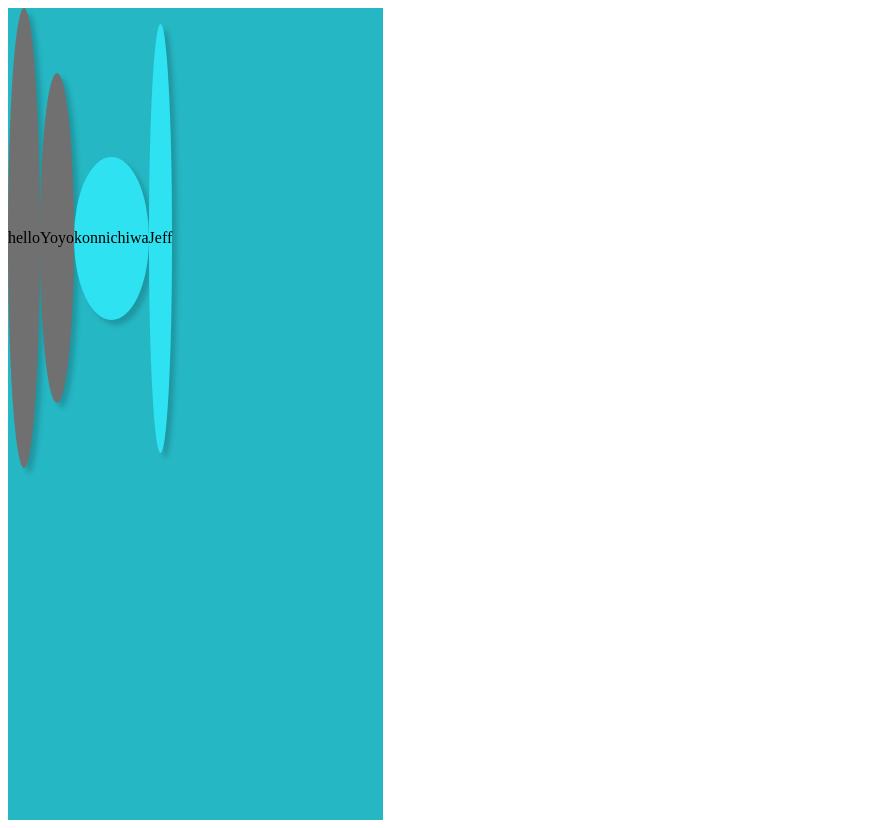
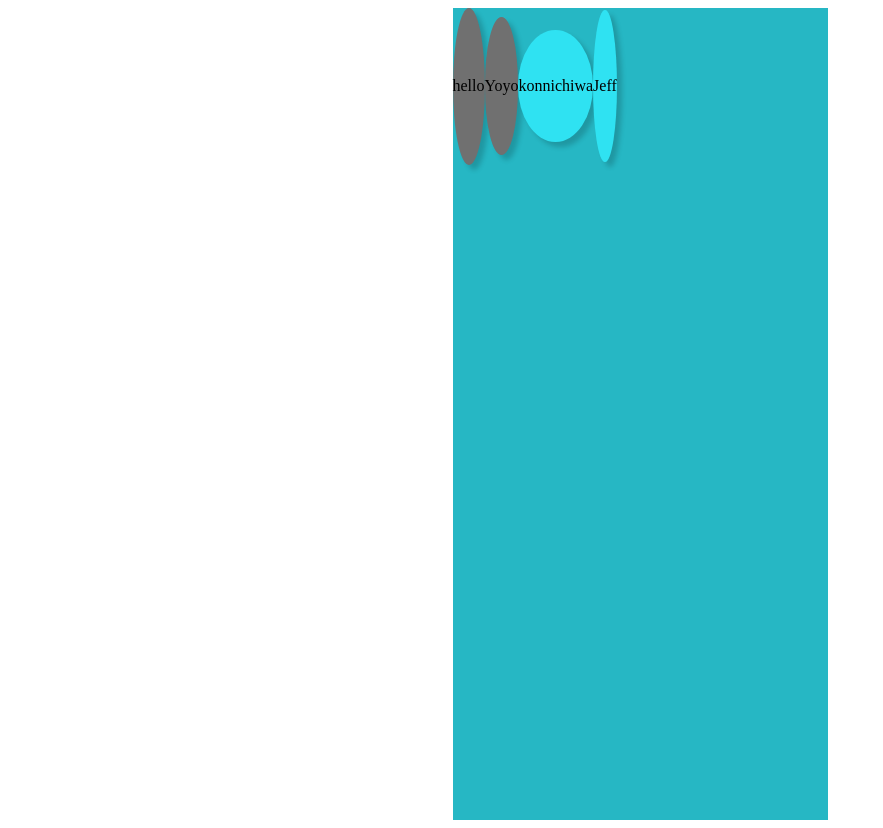
Before and after one commit to cynwachi/ibucket, a Django app: page / in a window 1280 px wide. Shown: the whole page, without its empty margins (0-883 px from the left). Run offline with Django 3.2, Linux system fonts and the light colour scheme.

Commit message:
Updated Homepage

```diff
--- a/static/js/scripts.js
+++ b/static/js/scripts.js
@@ -3,8 +3,8 @@ let plays = document.getElementById("plays");
 let bucketsList = document.getElementById("bucketsList");
 
 
-let circleMaxSize = 30;
-let circleMinSize = 10;
+let circleMaxSize = 10;
+let circleMinSize = 7;
 
 let praysArray = ["hello","Yoyo"];
 let playsArray = ["konnichiwa", "Jeff"];
--- a/static/styles/styles.css
+++ b/static/styles/styles.css
@@ -2,6 +2,7 @@
     background-color: #26B7C4;
     width: 375px;
     height: 812px;
+    margin: auto;
 }
 
 .prays {
@@ -10,6 +11,7 @@
     text-align: center;
     box-shadow: 5px 5px 5px rgba(0, 0, 0, 0.175);
     display: inline-block;
+    box-sizing: border-box;
 
 }
 
@@ -19,5 +21,6 @@
     text-align: center;
     box-shadow: 5px 5px 5px rgba(0, 0, 0, 0.175);
     display: inline-block;
+    box-sizing: border-box;
 
 }
```
